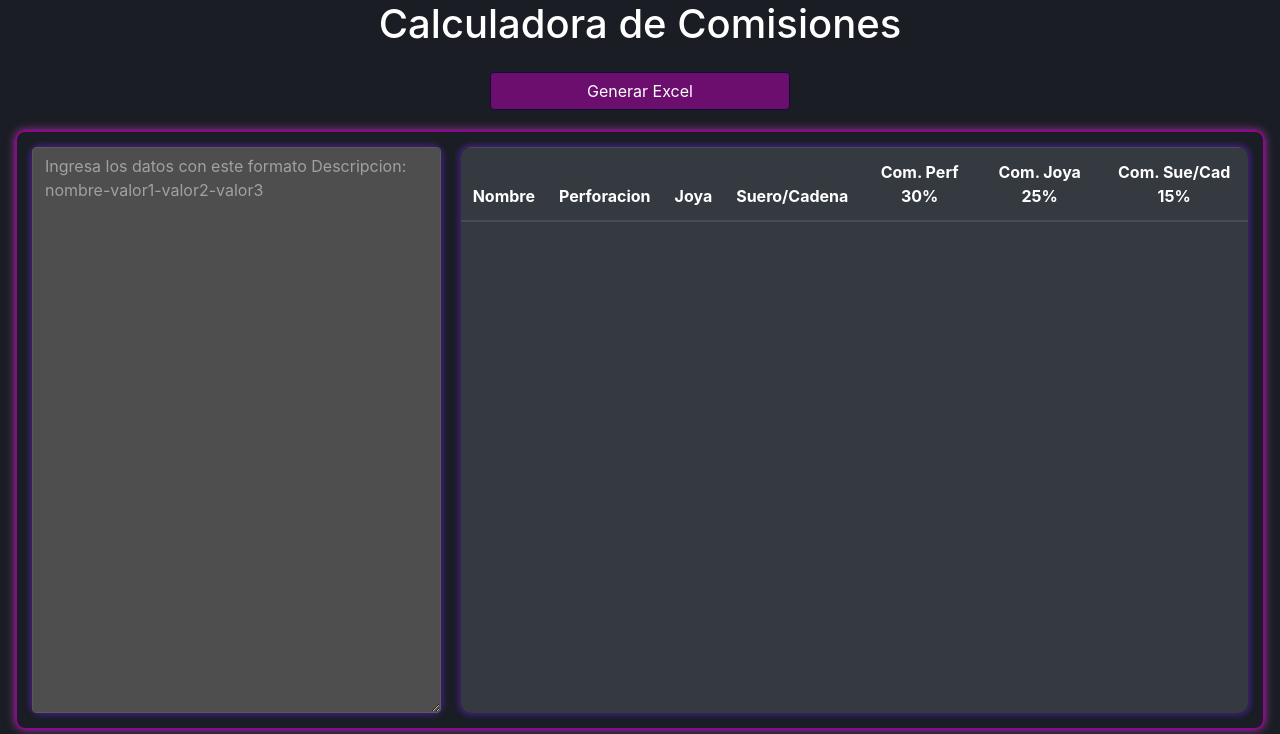
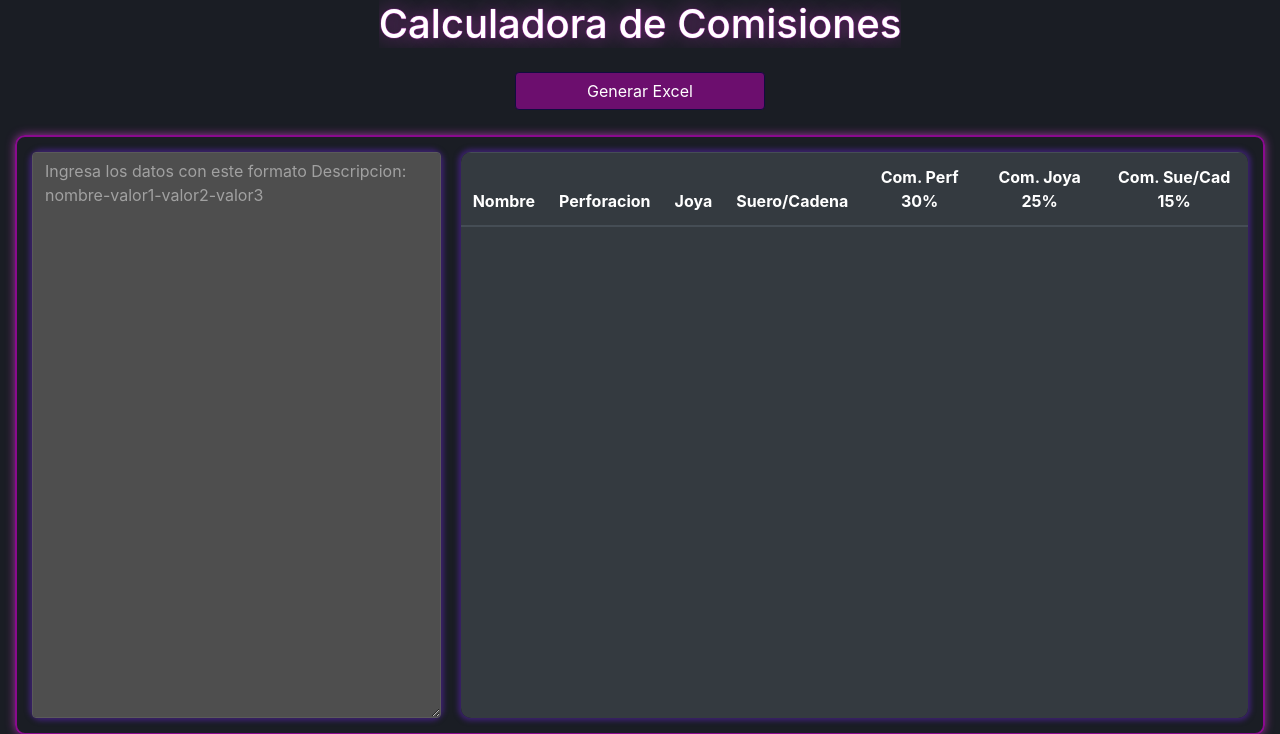
Before and after one commit to lincoyanPonce/pircingMax, a Flask app: page /pircing_max/calcula_comision in a window 1280 px wide. Shown: the top 734 px of the page. Run offline with Flask 3, Linux system fonts and the light colour scheme; lists and menus that the app fills with data are empty; some libraries are stand-ins or nearby versions.

Commit message:
feat: finishing style

```diff
--- a/templates/calculadora.html
+++ b/templates/calculadora.html
@@ -18,13 +18,34 @@
   color: #ffffff;
   border: 1px solid #5a5a5a;
 }
+
 .form-control::placeholder {
   color: #a1a1a1;
+}
+
+.form-control:focus {
+  background-color: #4e4e4e; /* Mantén el mismo color de fondo */
+  color: #ffffff; /* Mantén el mismo color de texto */
+  border-color: #c694c6; /* Opcional: cambiar el color del borde cuando se enfoca */
+}
+
+.form-control:-webkit-autofill {
+  background-color: #4e4e4e !important; /* Asegura que el color de fondo sea el mismo al autofill */
+  color: #ffffff !important; /* Asegura que el color del texto sea el mismo al autofill */
 }
     .btn-primary {
   background-color: #6c0e6e;
   border-color: #110c3f;
-        width: 300px;
+  width: 100%;
+  max-width: 20%; /* Define el ancho máximo */
+  margin: 0 auto; /* Centra el botón horizontalmente */
+}
+.btn-primary:hover,
+.btn-primary:focus,
+.btn-primary:active {
+  background-color: #5a0a5a; /* Ajusta a un morado más oscuro para el efecto hover */
+  border-color: #110c3f;
+  box-shadow: 0 0 10px rgba(185, 56, 185, 0.8); /* Efecto neón al hacer hover */
 }
     .table-responsive {
       margin-top: 20px;
@@ -60,12 +81,13 @@
     .btn-container {
       display: flex;
       justify-content: center;
-        margin-top: 10px;
+      margin-top: 5px;
     }
     .btn-top-container {
       display: flex;
       justify-content: center;
-        margin-bottom: 20px;
+      margin-bottom: 5px;
+      width: 100%; /* Asegura que el contenedor del botón ocupe todo el ancho */
     }
     footer img {
       height: 30px;
@@ -80,13 +102,36 @@
       border-radius: 10px;
       box-shadow: 0 0 10px rgba(185, 56, 185, 0.8); /* Efecto neón azul para el contenedor */
     }
+    h1 {
+      text-shadow: 0 0 1px rgba(185, 56, 185, 0.8), 0 0 1px rgba(185, 56, 185, 0.8), 0 0 1px rgba(185, 56, 185, 0.8), 0 0 20px rgba(185, 56, 185, 0.8); /* Efecto neón */
+      white-space: nowrap; /* Evita que el texto use más de una línea */
+      overflow: hidden;
+      text-overflow: ellipsis;
+    }
+    .header-container {
+      display: flex;
+      align-items: center;
+      margin-bottom: 20px;
+      justify-content: space-between;
+      flex-wrap: wrap; /* Permite que los elementos se ajusten en pantallas pequeñas */
+    }
+    .title-container {
+      flex: 1;
+      display: flex;
+      flex-direction: column;
+      align-items: center;
+    }
   </style>
 </head>
 <body class="d-flex flex-column min-vh-100">
   <div class="container-fluid text-center">
+    <div class="header-container">
+      <div class="title-container">
         <h1 class="mb-4">Calculadora de Comisiones</h1>
-      <div class="btn-top-container">
+      </div>
+      <div class="btn-top-container text-center">
         <button type="submit" form="dataForm" class="btn btn-primary">Generar Excel</button>
+      </div>
     </div>
     <div class="content bordered-container">
       <div class="left">
```
Lines whose indentation alone changed are shown as unchanged.
